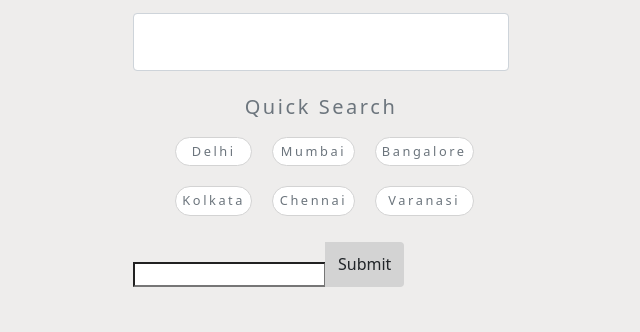
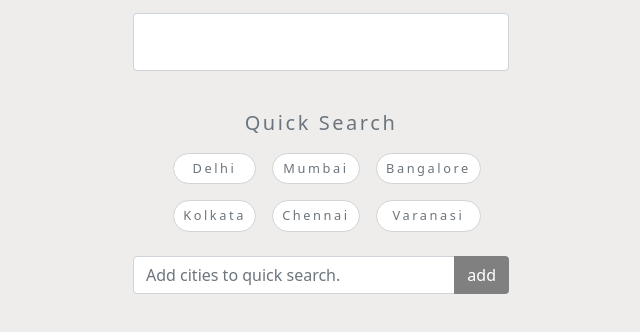
Before and after one commit to amanjurds/cur-weather, a plain HTML site: page weatherAppIndex.html in a window 1280 px wide. Shown: the part 142-474 px from the top of the page, without its empty margins (319-959 px from the left). Drawn offline with nearby package versions, Linux system fonts and the light colour scheme.

Commit message:
footer added

```diff
--- a/scripts/app.js
+++ b/scripts/app.js
@@ -74,3 +74,14 @@ quickSearch.addEventListener('click', (e) => {
         }
     }
 });
+
+const addCity = document.querySelector('.footer');
+
+addCity.addEventListener('submit', e => {
+    e.preventDefault();
+    const city = addCity.inputCity.value.trim();
+    addCity.reset();
+
+    const html = `<li>${city}</li>`;
+    quickSearch.innerHTML += html;
+})
--- a/weatherAppIndex.html
+++ b/weatherAppIndex.html
@@ -46,10 +46,10 @@
                 <li>Chennai</li>
                 <li>Varanasi</li>
             </ul>
-            <form>
-                <div class="quickSearch mx-auto input-group">
-                    <input type="text" name="quickCity" class="quickCity">
-                    <input type="submit" name="addCity" class="addCity btn input-group-append">
+            <form class="footer">
+                <div class="input-group">
+                    <input type="text" name="inputCity" class="inputCity form-control" placeholder="Add cities to quick search.">
+                    <input type="submit" value="add" class="addCity btn">
                 </div>
             </form>
         </div>
--- a/weatherStyle.css
+++ b/weatherStyle.css
@@ -15,17 +15,21 @@ body{
     margin-bottom: -50px;
 }
 
+.quickSearch{
+	margin-top: 40px;
+}
 .quickSearch ul{
-	list-style-type: none;
+	list-style: none;
 	display: grid;
 	grid-template-columns: repeat(3, auto);
-	margin-right: 25px;
+	margin-right: 20px;
+	margin-top: 10px;
 }
 .quickSearch ul li{
 	background: #fff;
-	margin: 10px;
+	margin: 8px;
 	cursor: pointer;
-	padding: 4px;
+	padding: 5px;
 	border: 1px solid lightgrey;
 	border-radius: 50px;
 }
@@ -33,13 +37,7 @@ body{
 	color: #fff;
 	background: grey;
 }
-
-.quickSearch{
-	margin: 0 auto;
+.addCity{
+	background-color: grey;
+	color: #fff;
 }
-.quickCity{
-	margin-top: 20px;
-}
-.addCity{
-	background-color: lightgrey;
-}
```
